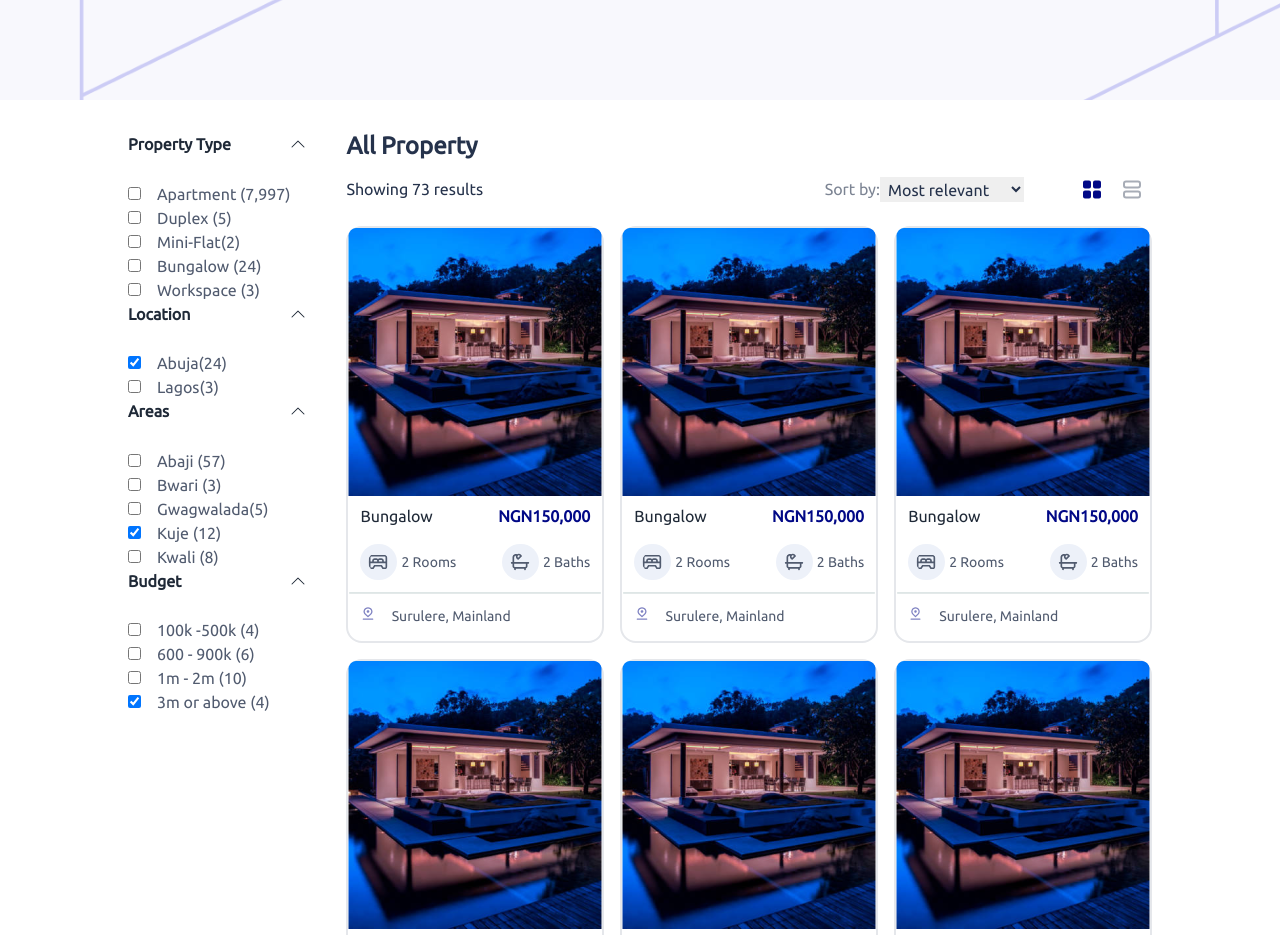
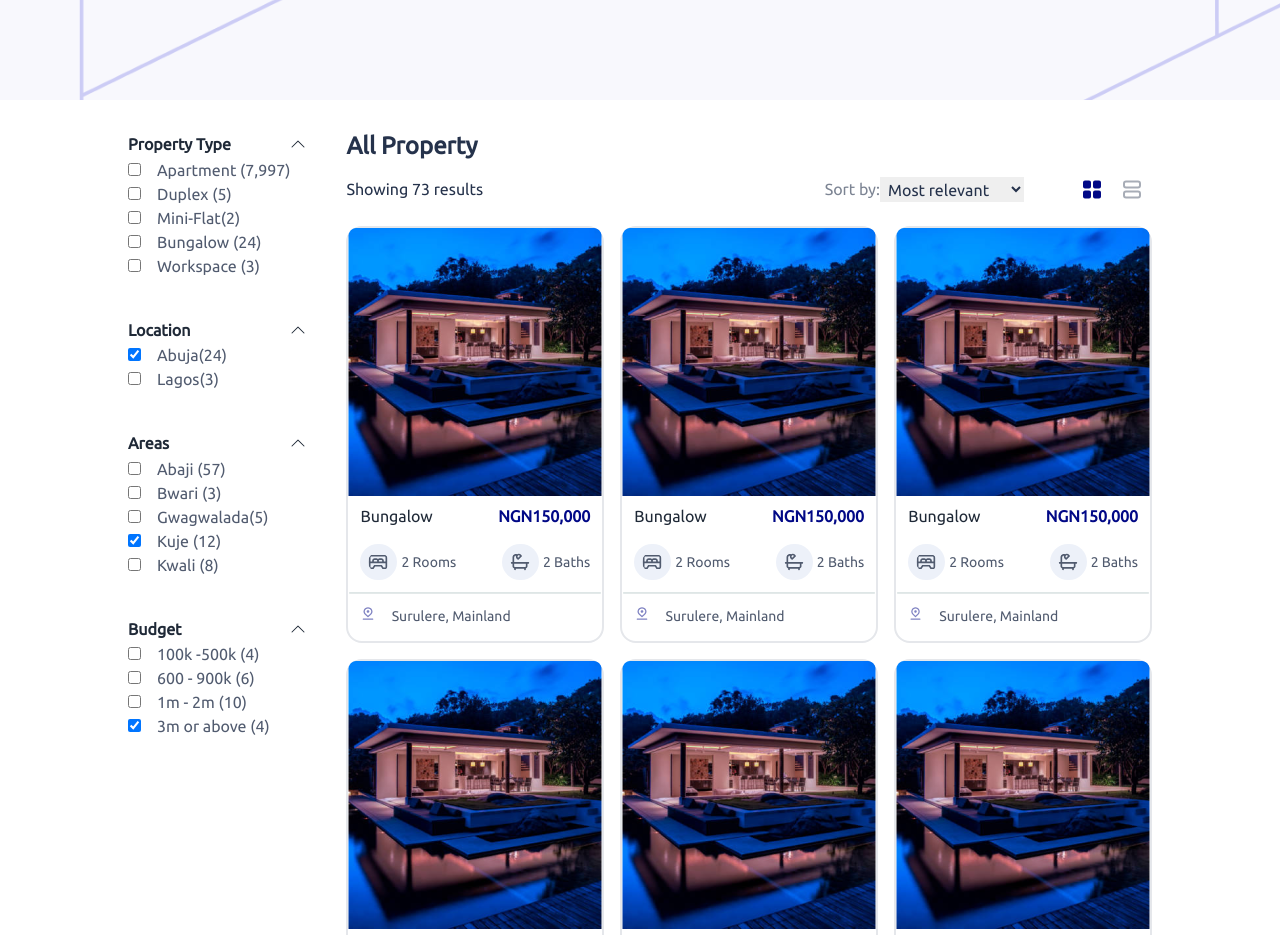
Before and after one commit to lazynerd-studios/Co-Habit-Landing, a React (Vite) app: page /listing in a window 1280 px wide. Shown: the part 700-1635 px from the top of the page. Built offline with nearby package versions, Linux system fonts and the light colour scheme.

Commit message:
Update Listing.jsx

```diff
--- a/src/Components/Listing/Listing.jsx
+++ b/src/Components/Listing/Listing.jsx
@@ -132,8 +132,8 @@ const Listings = () => {
           {/* sidebar */}
           <div className='laptop:block min-w-fit hidden'>
             {/* 01 */}
-            <section className=''>
-              <span className="flex mb-6 font-semibold justify-between text-[1rem] leading-[1.6rem]">
+            <section className='mb-10'>
+              <span className="flex font-semibold justify-between text-[1rem] leading-[1.6rem]">
                 <p className="">
                   Property Type
                 </p>
@@ -211,8 +211,8 @@ const Listings = () => {
             </section>
 
             {/* 02 */}
-            <section className=''>
-              <span className="flex mb-6 font-semibold justify-between text-[1rem] leading-[1.6rem]">
+            <section className='mb-10'>
+              <span className="flex font-semibold justify-between text-[1rem] leading-[1.6rem]">
                 <p className="">
                   Location
                 </p>
@@ -252,8 +252,8 @@ const Listings = () => {
             </section>
 
             {/* 03 */}
-            <section className=''>
-              <span className="flex mb-6 font-semibold justify-between text-[1rem] leading-[1.6rem]">
+            <section className='mb-10'>
+              <span className="flex font-semibold justify-between text-[1rem] leading-[1.6rem]">
                 <p className="">
                   Areas
                 </p>
@@ -333,8 +333,8 @@ const Listings = () => {
             </section>
 
             {/* 04 */}
-            <section className=''>
-              <span className="flex mb-6 font-semibold justify-between text-[1rem] leading-[1.6rem]">
+            <section className='mb-10'>
+              <span className="flex font-semibold justify-between text-[1rem] leading-[1.6rem]">
                 <p className="">
                   Budget
                 </p>
@@ -916,8 +916,8 @@ const Listings = () => {
 
 
 
-      </motion.div>
-    </section>
+      </motion.div >
+    </section >
   )
 }
 
```
